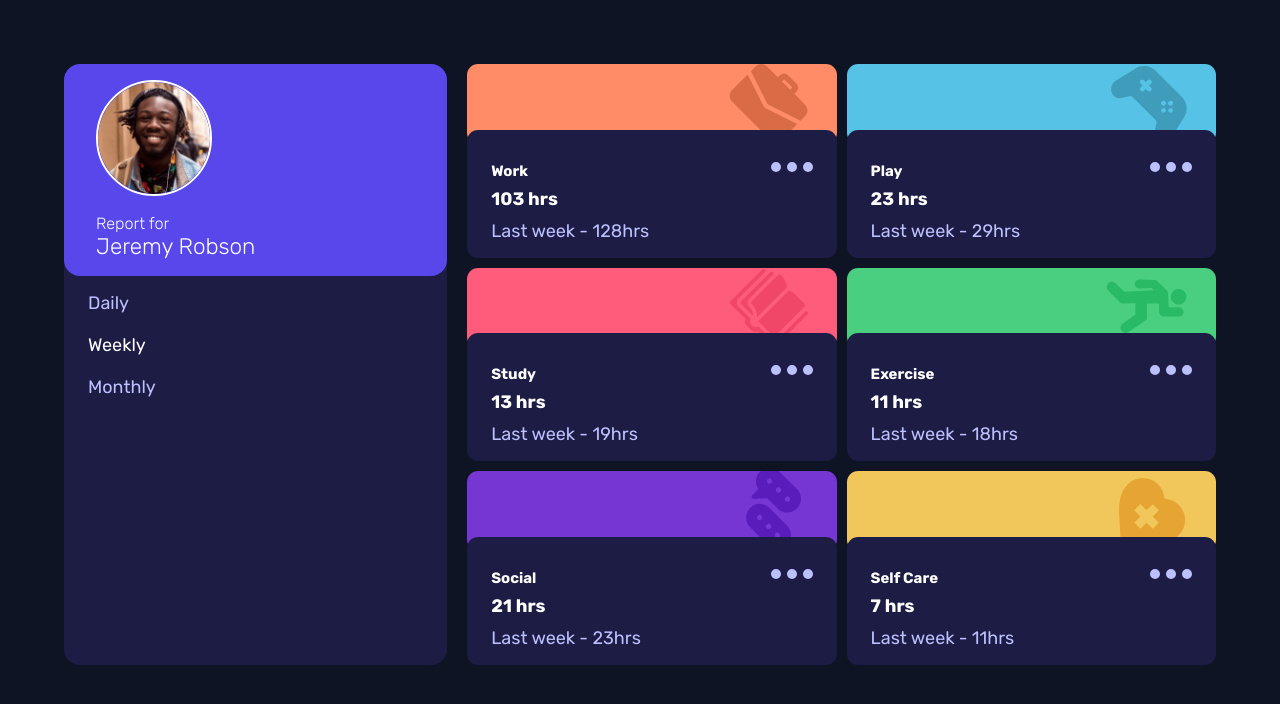
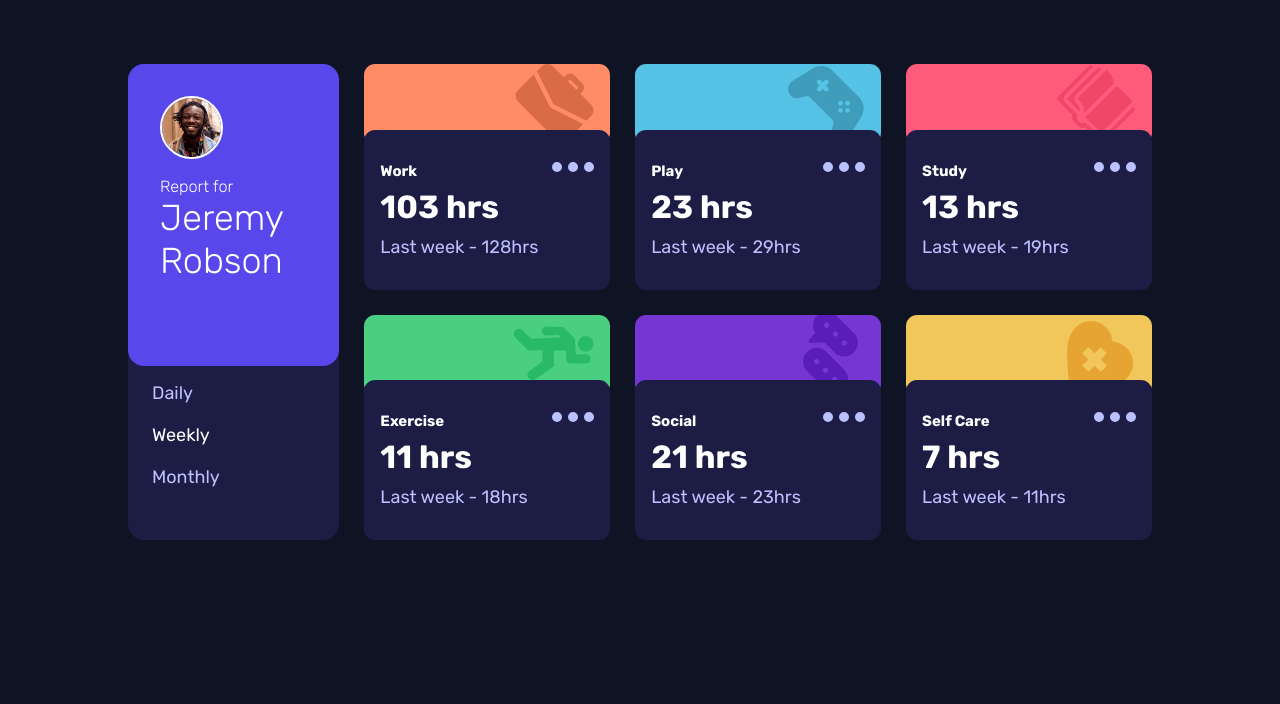
Before and after one commit to Clinton-dev/time-tracker-dash, an Angular app: page / in a window 1280 px wide. Shown: the top 704 px of the page. Built offline with nearby package versions, Linux system fonts and the light colour scheme.

Commit message:
Finish styling desktop layout

```diff
--- a/src/app/components/dash/dash.component.css
+++ b/src/app/components/dash/dash.component.css
@@ -200,27 +200,62 @@ img#ellipse {
         height: 10vh;
     }
 
-    .dflex {
-        margin-top: 1rem;
-    }
-
     div.card-body-details {
         margin-top: 1.5rem;
         flex-direction: column;
         row-gap: 10px;
     }
+
+    h4.card-title {
+        font-size: 1.8rem;
+    }
 }
 
 @media only screen and (min-width: 992px) {
     .container {
-        width: 90%;
+        width: 75%;
+    }
+
+    .personal-profile {
+        flex: 1 1 20%;
+    }
+
+    div.items-grid {
+        flex: 3 0 75%;
+        grid-template-columns: 1fr 1fr 1fr;
+        grid-gap: 25px;
+    }
+
+    h4.card-title {
+        font-size: 2rem;
+    }
+
+    .time-items .card .card-body {
+        padding: 2rem 1rem;
     }
 }
 
 
 @media only screen and (min-width: 1200px) {
     .container {
-        width: 90%;
-        /* margin: 5rem auto; */
+        width: 80%;
+        column-gap: 25px;
+    }
+
+    .personal-profile {
+        flex: 1 1 20%;
+    }
+
+    .profile-header {
+        height: 50%;
+        padding: 2rem 2rem;
+    }
+
+    .profile-header img {
+        width: 40%;
+    }
+
+    .profile-details p.username {
+        font-size: 2em;
     }
 }
```
